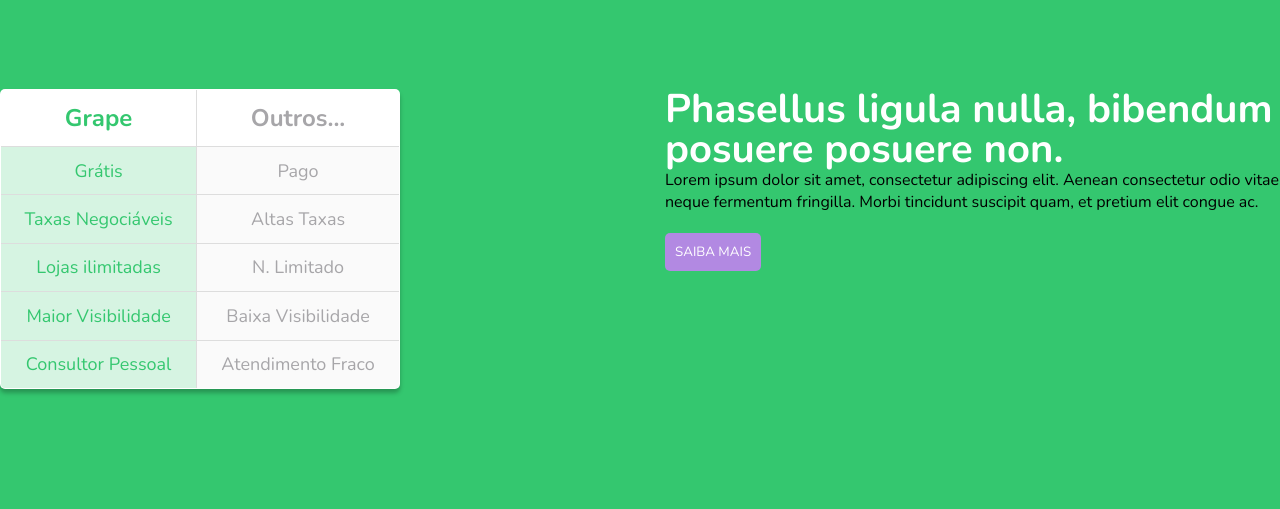
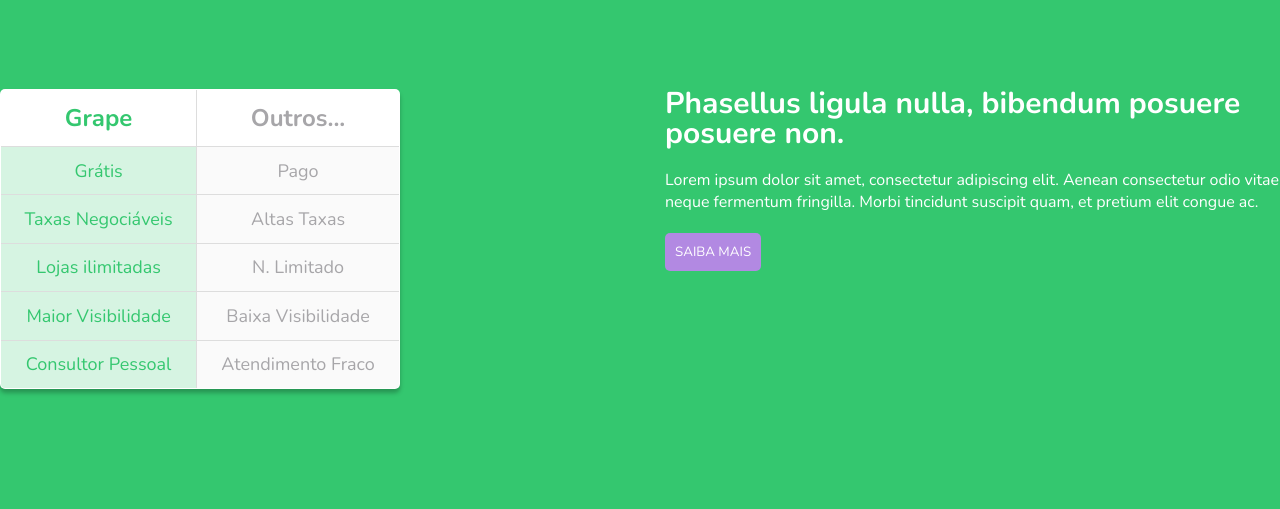
Before and after one commit to Rodrigo-bs/projeto-pratica_em_programacao_web, a PHP site: page /projeto-pratica_em_programacao_web/ in a window 1280 px wide. Shown: the part 571-1080 px from the top of the page. Run offline with PHP 8.4, Linux system fonts and the light colour scheme.

Commit message:
Fix: Finalizei a section 2 da página home

```diff
--- a/app/views/page-home_cliente.php
+++ b/app/views/page-home_cliente.php
@@ -81,7 +81,7 @@
             </table>
 
             <div>
-                <h3>Phasellus ligula nulla, bibendum posuere posuere non.</h3>
+                <span>Phasellus ligula nulla, bibendum posuere posuere non.</span>
                 <p>Lorem ipsum dolor sit amet, consectetur adipiscing elit. Aenean consectetur odio vitae neque fermentum fringilla. Morbi tincidunt suscipit quam, et pretium elit congue ac.</p>
                 <button class="saiba-mais">Saiba mais</button>
             </div>
--- a/assets/CSS/style_home.css
+++ b/assets/CSS/style_home.css
@@ -37,9 +37,9 @@ header{
     font-weight: bold;
 }
 
-/* .menu-nav ul li a:hover{
+.menu-nav ul li a:hover{
     background-color: rgba(211, 202, 202, 0.5);
-} */
+}
 
 #login-botao a{
     border: 2px solid #34C76F;
@@ -67,7 +67,7 @@ header{
 }
 
 #cadastro-botao a:hover, #login-botao a:hover{
-    transform: scale(1.03);
+    transform: scale(1.06);
 }
 
 #perfil > a {
@@ -213,8 +213,14 @@ th, td, tr{
     font-size: 18px;
 }
 
-.container div h3{
+.section2 .container div span{
     color: #fff;
-    font-size: 40px;
-    line-height: 40px;
+    font-size: 30px;
+    line-height: 30px;
+    font-weight: bold;
 }
+
+.section2 .container div p{
+    color: #fff;
+    margin-top: 20px;
+}
```
